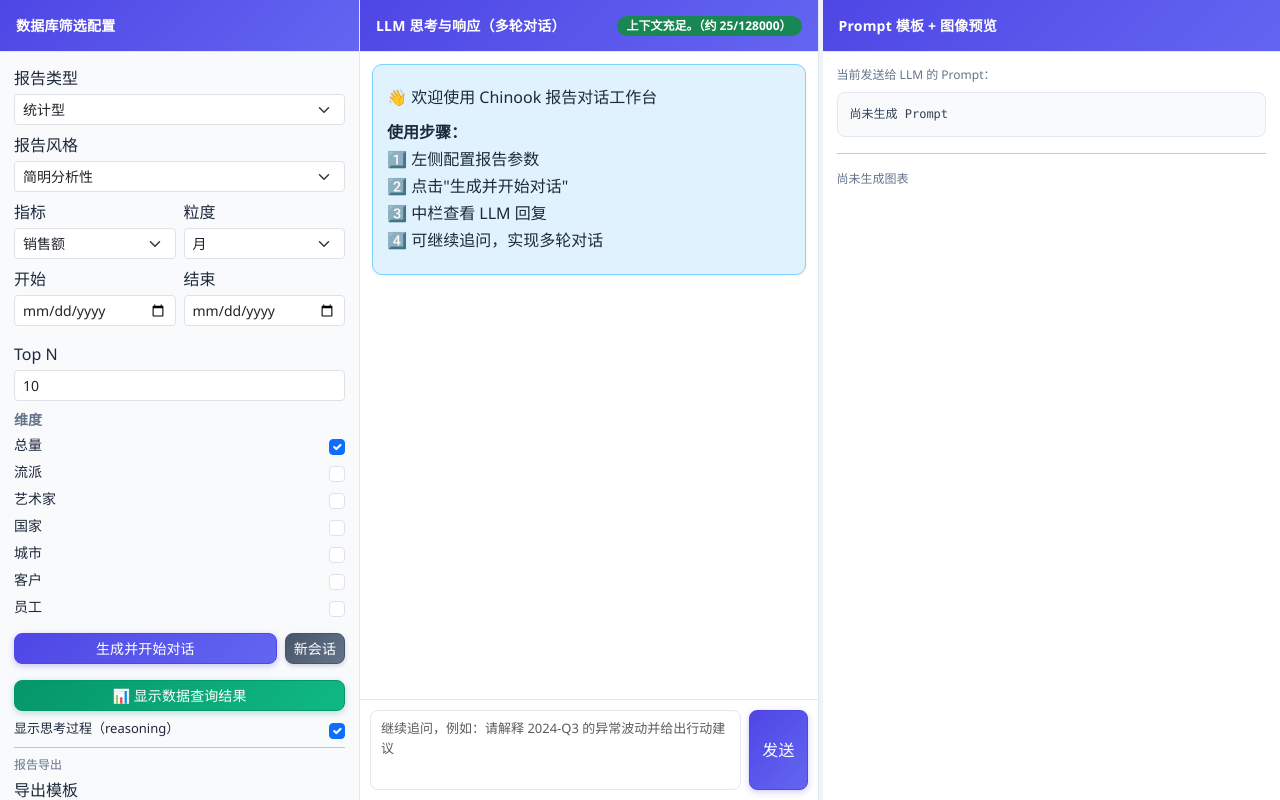
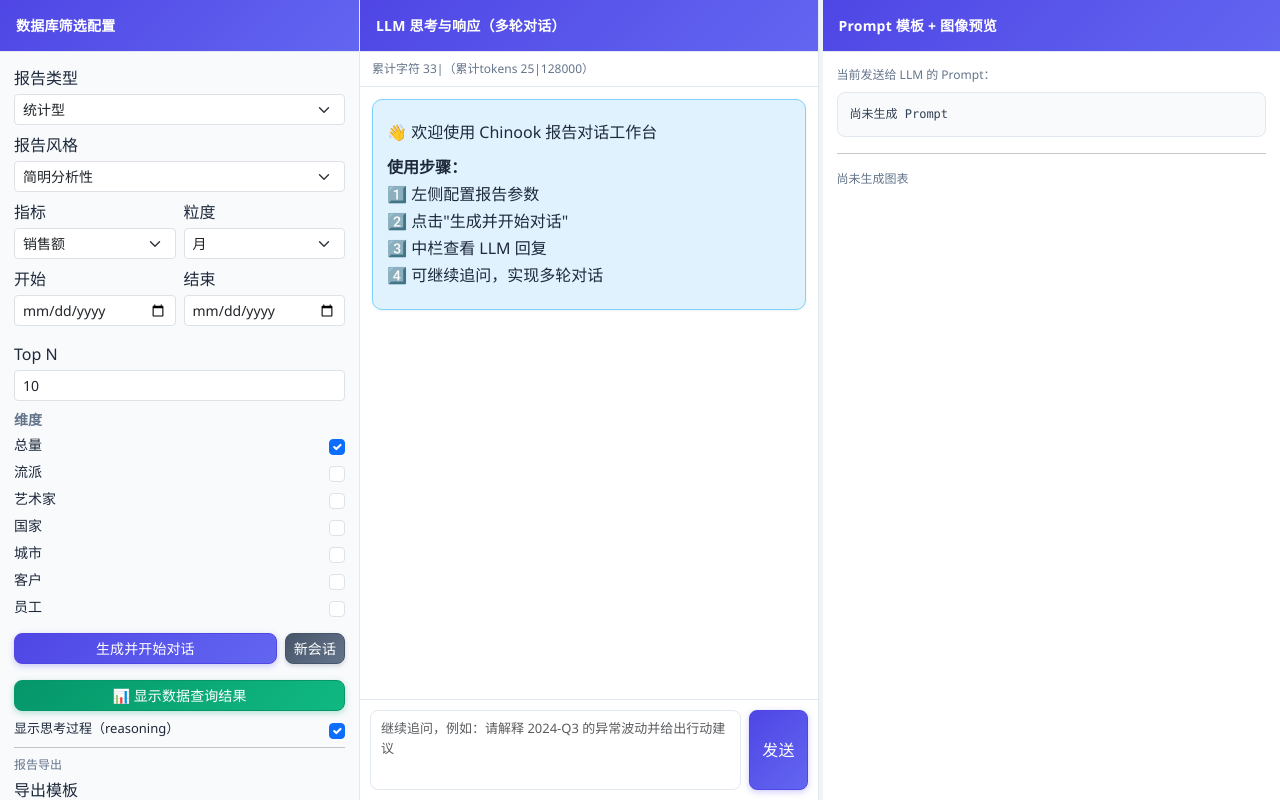
Before and after one commit to U202214011/AI_Report, a Flask app: page / in a window 1280 px wide. Run offline with Flask 3, Linux system fonts and the light colour scheme; some libraries are stand-ins or nearby versions.

Commit message:
feat: show cumulative chars and tokens under LLM header
Agent-Logs-Url: https://github.com/U202214011/AI_Report/sessions/2699bd0b-cb03-4593-bf96-def8a1d096d2

Co-authored-by: U202214011 <166366119+U202214011@users.noreply.github.com>

```diff
--- a/routes.py
+++ b/routes.py
@@ -23,7 +23,7 @@ from services.report_service import (
     generate_pie_chart,
     normalize_time_range_for_debug
 )
-from services.llm_service import stream_glm_report, stream_glm_chat, estimate_messages_tokens
+from services.llm_service import stream_glm_report, stream_glm_chat, estimate_messages_tokens, estimate_messages_chars
 from services.export_service import (
     list_export_templates,
     load_template_config,
@@ -112,7 +112,7 @@ def _build_data_consistency_debug(raw_output: dict, normalized: dict) -> dict:
     }
 
 
-def _context_status(used_tokens: int, limit_tokens: int = MODEL_CONTEXT_LIMIT) -> dict:
+def _context_status(used_chars: int, used_tokens: int, limit_tokens: int = MODEL_CONTEXT_LIMIT) -> dict:
     ratio = used_tokens / limit_tokens if limit_tokens > 0 else 0
     if ratio >= CONTEXT_DANGER_RATIO:
         level = "danger"
@@ -126,6 +126,8 @@ def _context_status(used_tokens: int, limit_tokens: int = MODEL_CONTEXT_LIMIT) -
     return {
         "level": level,
         "message": msg,
+        "cumulative_chars_est": used_chars,
+        "cumulative_tokens_est": used_tokens,
         "used_tokens_est": used_tokens,
         "limit_tokens_est": limit_tokens,
         "ratio": round(ratio, 4)
@@ -332,8 +334,9 @@ def register_routes(app):
         messages = payload.get("messages") or []
         system_prompt = payload.get("systemPrompt") or ""
         full_messages = [{"role": "system", "content": system_prompt}] + (messages if isinstance(messages, list) else [])
+        used_chars = estimate_messages_chars(full_messages)
         used = estimate_messages_tokens(full_messages)
-        return jsonify(_context_status(used, MODEL_CONTEXT_LIMIT))
+        return jsonify(_context_status(used_chars, used, MODEL_CONTEXT_LIMIT))
 
     @app.route("/api/chat/sse", methods=["POST"])
     def chat_sse():
@@ -352,8 +355,9 @@ def register_routes(app):
             return jsonify({"message": "messages 不能为空"}), 400
 
         full_messages = [{"role": "system", "content": system_prompt}] + messages
+        used_chars = estimate_messages_chars(full_messages)
         used = estimate_messages_tokens(full_messages)
-        ctx = _context_status(used, MODEL_CONTEXT_LIMIT)
+        ctx = _context_status(used_chars, used, MODEL_CONTEXT_LIMIT)
         logger.info(f"[/api/chat/sse] context={ctx}")
 
         def stream():
--- a/services/llm_service.py
+++ b/services/llm_service.py
@@ -16,6 +16,15 @@ def estimate_messages_tokens(messages: List[Dict[str, Any]]) -> int:
         role = str(m.get("role", ""))
         content = str(m.get("content", ""))
         total += _estimate_tokens_from_text(role) + _estimate_tokens_from_text(content) + 6
+    return total
+
+
+def estimate_messages_chars(messages: List[Dict[str, Any]]) -> int:
+    total = 0
+    for m in messages or []:
+        role = str(m.get("role", ""))
+        content = str(m.get("content", ""))
+        total += len(role) + len(content)
     return total
 
 def _extract_delta_fields(delta):
--- a/static/css/index.css
+++ b/static/css/index.css
@@ -92,6 +92,14 @@ body {
 
 /* ---- Context badge — override Bootstrap colours ---- */
 .ctx-badge { padding: 4px 10px; border-radius: 999px; font-size: 12px; }
+.ctx-usage-line {
+  border-bottom: 1px solid var(--line);
+  padding: 8px 12px;
+  font-size: 12px;
+  color: var(--muted);
+  background: var(--panel);
+  flex-shrink: 0;
+}
 
 .tiny { font-size: 12px; color: var(--muted); }
 .row-inline { display: flex; gap: 8px; margin: 8px 0; }
--- a/static/js/index.js
+++ b/static/js/index.js
@@ -31,8 +31,9 @@ createApp({
       sending: false,
       nextMsgId: 1,
 
-      ctxText: '上下文充足',
-      ctxLevel: 'ok',
+      cumulativeChars: 0,
+      cumulativeTokens: 0,
+      contextLimitTokens: 128000,
       lastCtxCheckAt: 0,
       ctxCheckTimer: null,
 
@@ -76,12 +77,8 @@ createApp({
       }
       return { flex: '1' };
     },
-    ctxBadgeClass() {
-      return {
-        'bg-success':           this.ctxLevel === 'ok',
-        'bg-warning text-dark': this.ctxLevel === 'warn',
-        'bg-danger':            this.ctxLevel === 'danger',
-      };
+    ctxUsageText() {
+      return `累计字符 ${this.cumulativeChars}|（累计tokens ${this.cumulativeTokens}|${this.contextLimitTokens}）`;
     },
     showDeleteTplBtn() {
       return this.userTemplateIds.includes(this.selectedTemplateId);
@@ -416,12 +413,14 @@ createApp({
           }),
         });
         const j = await res.json();
-        this.ctxText  = j.message + '（约 ' + j.used_tokens_est + '/' + j.limit_tokens_est + '）';
-        this.ctxLevel = j.level === 'danger' ? 'danger' : (j.level === 'warn' ? 'warn' : 'ok');
+        this.cumulativeChars = Number(j.cumulative_chars_est || 0);
+        this.cumulativeTokens = Number(j.cumulative_tokens_est || j.used_tokens_est || 0);
+        this.contextLimitTokens = Number(j.limit_tokens_est || 128000);
       } catch (e) {
         console.error('refreshCtx failed:', e);
-        this.ctxText  = '上下文检查失败';
-        this.ctxLevel = 'warn';
+        this.cumulativeChars = 0;
+        this.cumulativeTokens = 0;
+        this.contextLimitTokens = 128000;
       }
     },
 
@@ -434,8 +433,6 @@ createApp({
 
     onChatInputChange() {
       clearTimeout(this.ctxCheckTimer);
-      this.ctxText  = '计算中...';
-      this.ctxLevel = 'warn';
       this.ctxCheckTimer = setTimeout(() => this.refreshCtxThrottled(false), 300);
     },
 
@@ -622,8 +619,9 @@ createApp({
             } else if (ev === 'content') {
               appendToMsg(contentId, obj.text || '');
             } else if (ev === 'context') {
-              this.ctxText  = obj.message + '（约 ' + obj.used_tokens_est + '/' + obj.limit_tokens_est + '）';
-              this.ctxLevel = obj.level === 'danger' ? 'danger' : (obj.level === 'warn' ? 'warn' : 'ok');
+              this.cumulativeChars = Number(obj.cumulative_chars_est || 0);
+              this.cumulativeTokens = Number(obj.cumulative_tokens_est || obj.used_tokens_est || 0);
+              this.contextLimitTokens = Number(obj.limit_tokens_est || 128000);
             } else if (ev === 'meta' && obj.status === 'done') {
               streamDone = true;
               tDone = performance.now();
--- a/templates/index.html
+++ b/templates/index.html
@@ -184,8 +184,8 @@
     <section class="col col-chat" :style="chatColStyle">
       <div class="panel-head">
         <strong>LLM 思考与响应（多轮对话）</strong>
-        <span class="badge ctx-badge" :class="ctxBadgeClass">[[ ctxText ]]</span>
       </div>
+      <div class="ctx-usage-line">[[ ctxUsageText ]]</div>
       <div class="chat-log" ref="chatLog">
         <div v-for="msg in displayMessages" :key="msg.id" :class="getMsgClass(msg)">
           <div v-if="msg.kind !== 'notice'" class="msg-role">[[ getMsgRoleLabel(msg) ]]</div>
```
